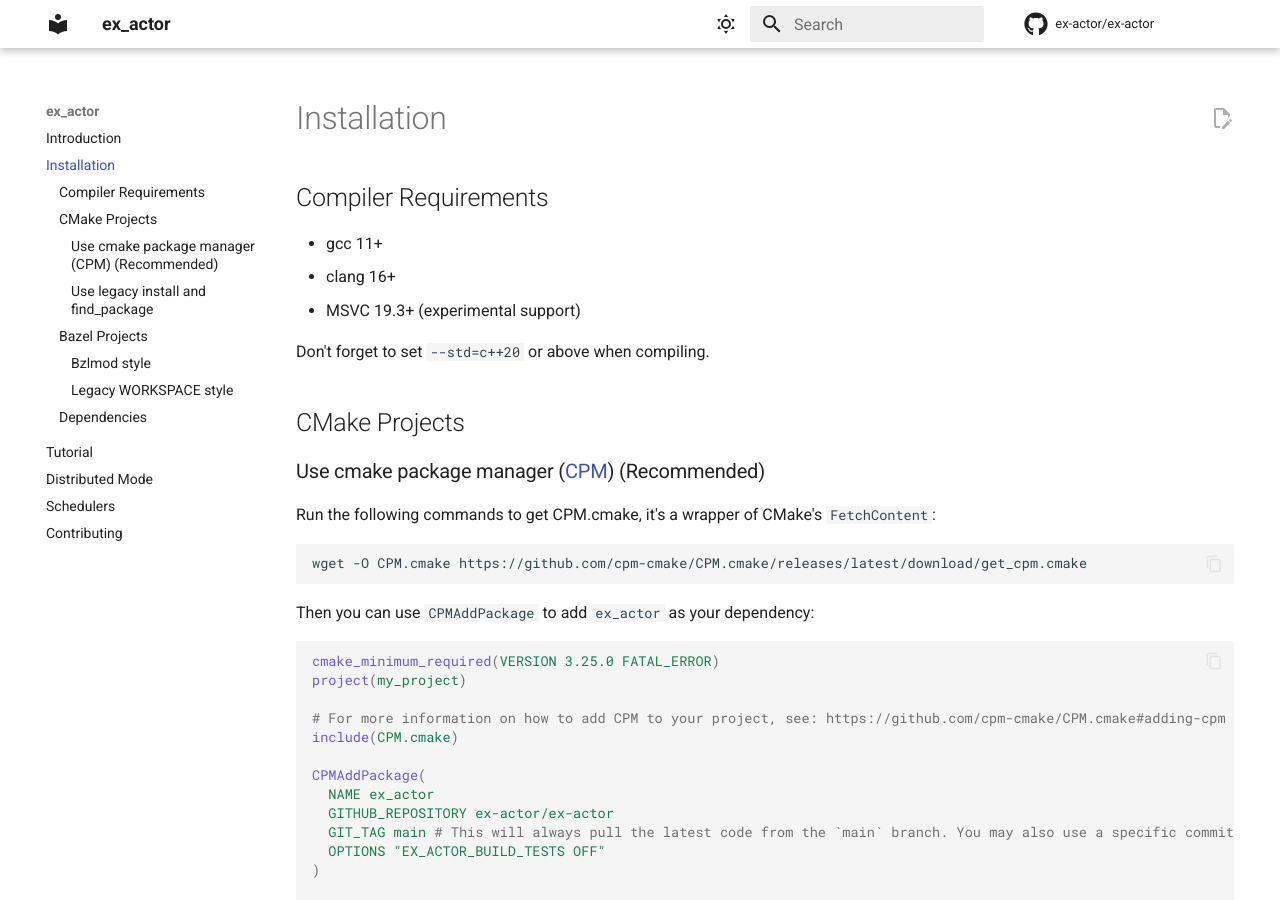
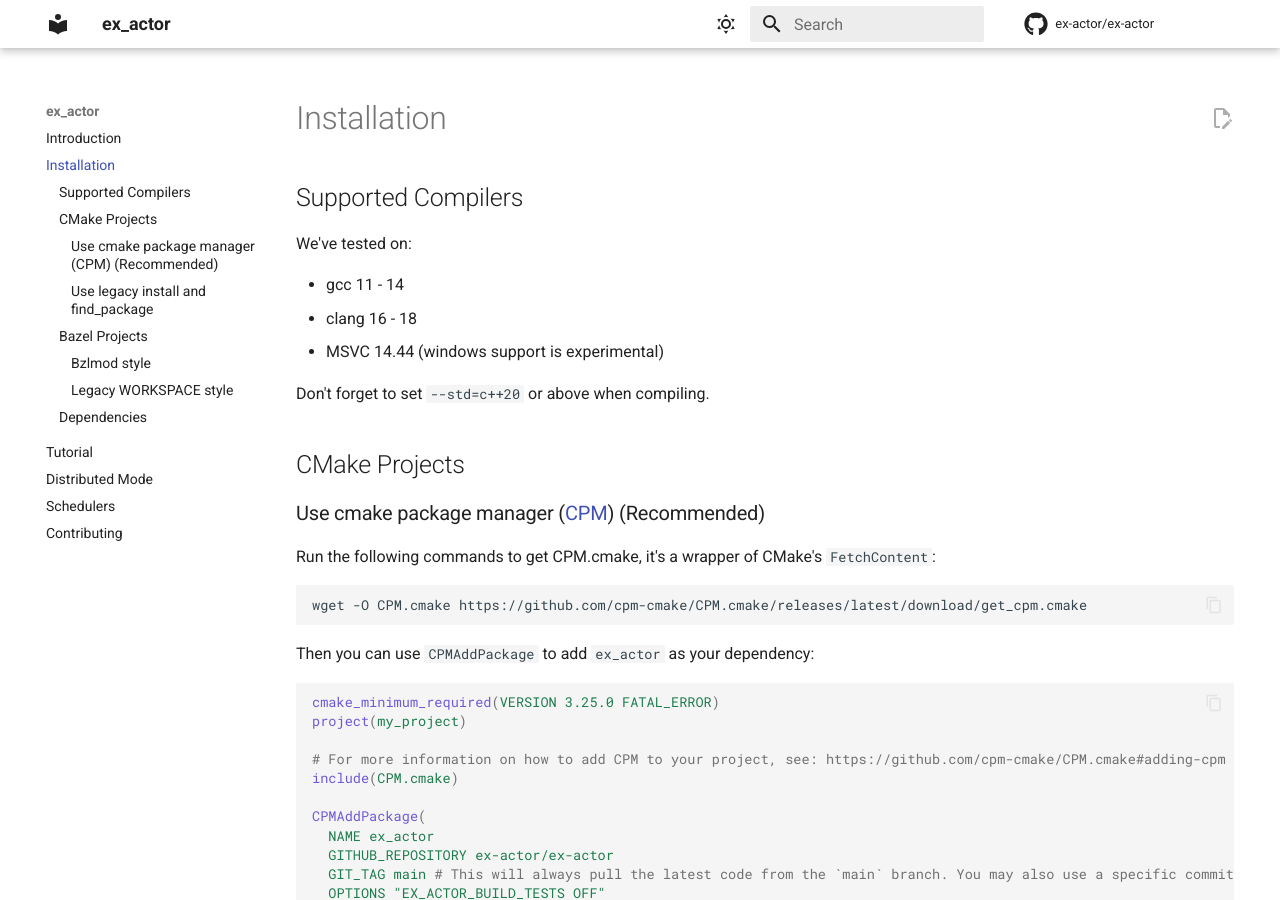
Before and after one commit to ex-actor/ex-actor, an MkDocs documentation site: the page built from docs/contents/installation.md, in a window 1280 px wide and 900 px high. Built offline with MkDocs 1.6.1 and Material for MkDocs 9.7.7, drawn with Linux system fonts in a browser that asks for light colours; comment, search, counter and statistics services are not loaded.

Commit message:
[doc] make supported compiler version more specific (#140)

```diff
--- a/docs/contents/installation.md
+++ b/docs/contents/installation.md
@@ -1,10 +1,12 @@
 # Installation
 
-## Compiler Requirements
+## Supported Compilers
 
-- gcc 11+
-- clang 16+
-- MSVC 19.3+ (experimental support)
+We've tested on:
+
+  - gcc 11 - 14
+  - clang 16 - 18
+  - MSVC 14.44 (windows support is experimental)
 
 Don't forget to set `--std=c++20` or above when compiling.
 
```
